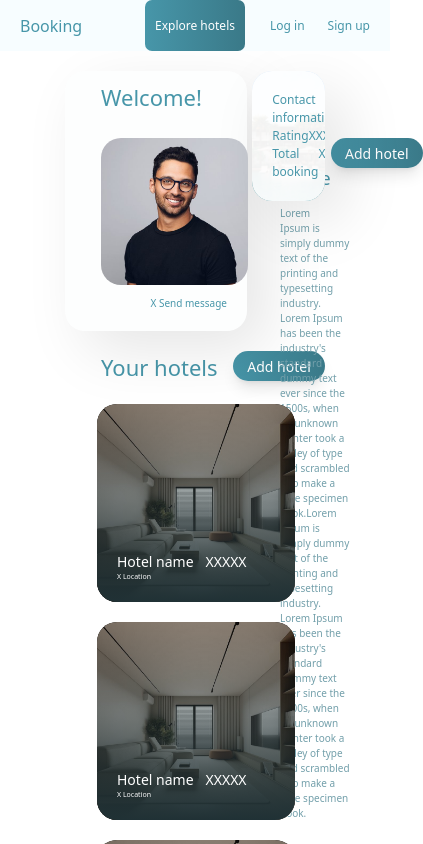
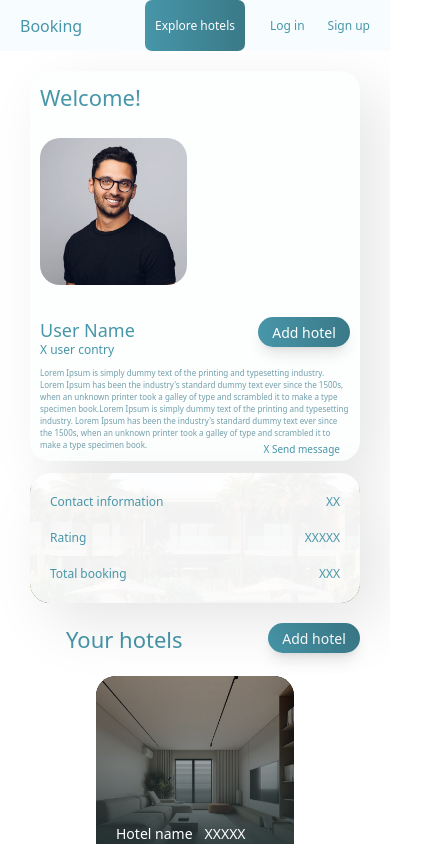
Before and after one commit to amineallioua/Hotel-project, a Vue app: page /Profile in a window 390 px wide. Shown: the top 844 px of the page, 423 px wide, since content can reach past the window. Built offline with nearby package versions, Linux system fonts and the light colour scheme.

Commit message:
profile  responsive

```diff
--- a/src/views/profilePage.vue
+++ b/src/views/profilePage.vue
@@ -1,15 +1,15 @@
 <template>
-    <div class="w-full h-full  px-[65px] pt-[51px]  ">
-        <div class=" flex justify-between mt-5 ">
+    <div class="w-full h-full  md:px-[65px] px-[30px] pt-[51px]  ">
+        <div class=" flex justify-between mt-5 md:flex-row flex-col md-gap-0 gap-3  ">
             <div
-                class=" relative w-[70%] h-[260px] bg-[#CEE1E5] bg-opacity-5 px-[36px] p-[10px] shadow-custom rounded-[20px] ">
-                <p class=" absolute text-[#4796A9] font-[400] text-[10px] bottom-5 right-5 "> X Send message</p>
+                class=" relative md:w-[70%] w-full md:h-[260px] bg-[#CEE1E5] bg-opacity-5 md:px-[36px] px-[10px] p-[10px] shadow-custom rounded-[20px] ">
+                <p class=" absolute text-[#4796A9] font-[400] text-[10px] md:bottom-5 bottom-1 right-5 "> X Send message</p>
                 <h1 class=" font-[500] text-[22px] text-[#4796A9] mb-6 ">Welcome!</h1>
-                <div class=" flex gap-8 ">
-                    <div class=" min-w-[147px] h-[147px] bg-black rounded-[20px] overflow-hidden ">
+                <div class="  flex md:flex-row flex-col  gap-8 ">
+                    <div class=" min-w-[147px] max-w-[147px] h-[147px] bg-black rounded-[20px] overflow-hidden ">
                         <img src="../assets/personal.jpeg" class=" w-full h-full object-cover "alt="">
                     </div>
-                    <div class="w-full flex flex-col gap-1 pr-10 ">
+                    <div class="w-full flex flex-col gap-1 lg:pr-10 ">
                         <div class=" flex justify-between h-[20px]   ">
                             <h1 class=" font-[500] text-[18px] text-[#4796A9] ">User Name</h1>
                             <router-link to="/newHotel">
@@ -19,7 +19,7 @@
                             </router-link>
                         </div>
                         <p class=" text-[#4796A9] text-[12px] font-[400] "> X user contry</p>
-                        <p class=" text-[#729FAA] font-[400] text-[10px] mt-1  ">Lorem Ipsum is simply dummy text of the
+                        <p class=" text-[#729FAA] font-[400] lg:text-[10px] text-[8px] mt-1  ">Lorem Ipsum is simply dummy text of the
                             printing and typesetting industry. Lorem Ipsum has been the industry's standard dummy text
                             ever since the 1500s, when an unknown printer took a galley of type and scrambled it to make
                             a type specimen book.Lorem Ipsum is simply dummy text of the printing and typesetting
@@ -28,7 +28,7 @@
                     </div>
                 </div>
             </div>
-            <div class=" relative w-[28%] h-[130px] overflow-hidden   shadow-custom rounded-[20px] ">
+            <div class=" relative md:w-[28%] h-[130px] overflow-hidden   shadow-custom rounded-[20px] ">
                 <div
                     class=" absolute h-full w-full bg-white bg-opacity-95 p-5 flex flex-col justify-between text-[#4796A9] font-[500] text-[12px]  ">
                     <div class=" flex justify-between ">
@@ -59,7 +59,7 @@
 
 
 
-        <div class=" w-full pl-[32px] flex flex-wrap gap-5  " >
+        <div class=" w-full md:pl-[32px] flex flex-wrap gap-5 md:justifuy-normal    justify-center  " >
 
 
 
```
